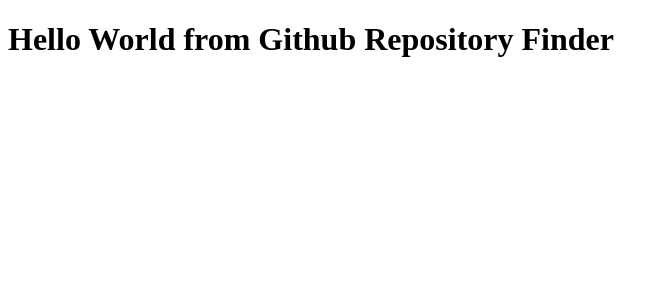
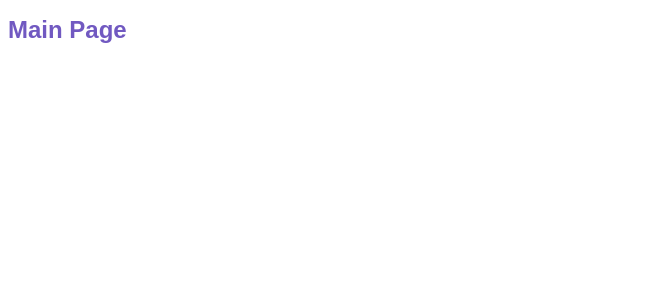
Before and after one commit to gideonfernandes/github-repository-finder, a React (Create React App) app: page / in a window 1280 px wide. Shown: the top 300 px of the page, without its empty margins (0-669 px from the left). Built offline with nearby package versions, Linux system fonts and the light colour scheme; the HTML template or start-up script is replaced by a standard one.

Commit message:
Add setup react-router-dom & styled-components

```diff
--- a/package.json
+++ b/package.json
@@ -8,7 +8,9 @@
     "@testing-library/user-event": "^7.1.2",
     "react": "^16.13.1",
     "react-dom": "^16.13.1",
-    "react-scripts": "3.4.3"
+    "react-router-dom": "^5.2.0",
+    "react-scripts": "3.4.3",
+    "styled-components": "^5.1.1"
   },
   "scripts": {
     "start": "react-scripts start",
@@ -30,7 +32,6 @@
   },
   "devDependencies": {
     "babel-eslint": "^10.1.0",
-    "eslint": "^7.7.0",
     "eslint-config-airbnb": "^18.2.0",
     "eslint-config-prettier": "^6.11.0",
     "eslint-plugin-import": "^2.22.0",
--- a/src/App.js
+++ b/src/App.js
@@ -1,7 +1,9 @@
 import React from 'react';
 
+import Routes from './routes';
+
 function App() {
-  return <h1>Hello World from Github Repository Finder</h1>;
+  return <Routes/>;
 };
 
 export default App;
--- /dev/null
+++ b/src/pages/Main/index.js
@@ -0,0 +1,9 @@
+import React from 'react';
+
+import { Title } from './styles';
+
+function Main() {
+  return <Title>Main Page</Title>
+};
+
+export default Main;
--- /dev/null
+++ b/src/pages/Main/styles.js
@@ -0,0 +1,7 @@
+import styled from 'styled-components';
+
+export const Title = styled.h1`
+  font-size: 24px;
+  color: #7159c1;
+  font-family: Arial, Helvetica, sans-serif;
+`;
--- /dev/null
+++ b/src/pages/Repository/index.js
@@ -0,0 +1,7 @@
+import React from 'react';
+
+function Repository() {
+  return <h1>Repository Page</h1>
+};
+
+export default Repository;
--- /dev/null
+++ b/src/routes.js
@@ -0,0 +1,16 @@
+import React from 'react';
+import { BrowserRouter, Route } from 'react-router-dom';
+
+import Main from './pages/Main';
+import Repository from './pages/Repository';
+
+function Routes() {
+  return (
+    <BrowserRouter>
+      <Route path="/" exact component={Main} />
+      <Route path="/repositorio" component={Repository} />
+    </BrowserRouter>
+  );
+};
+
+export default Routes;
```
Also changed, not shown: 1 other file (tests, documents, lock files or other folders).
